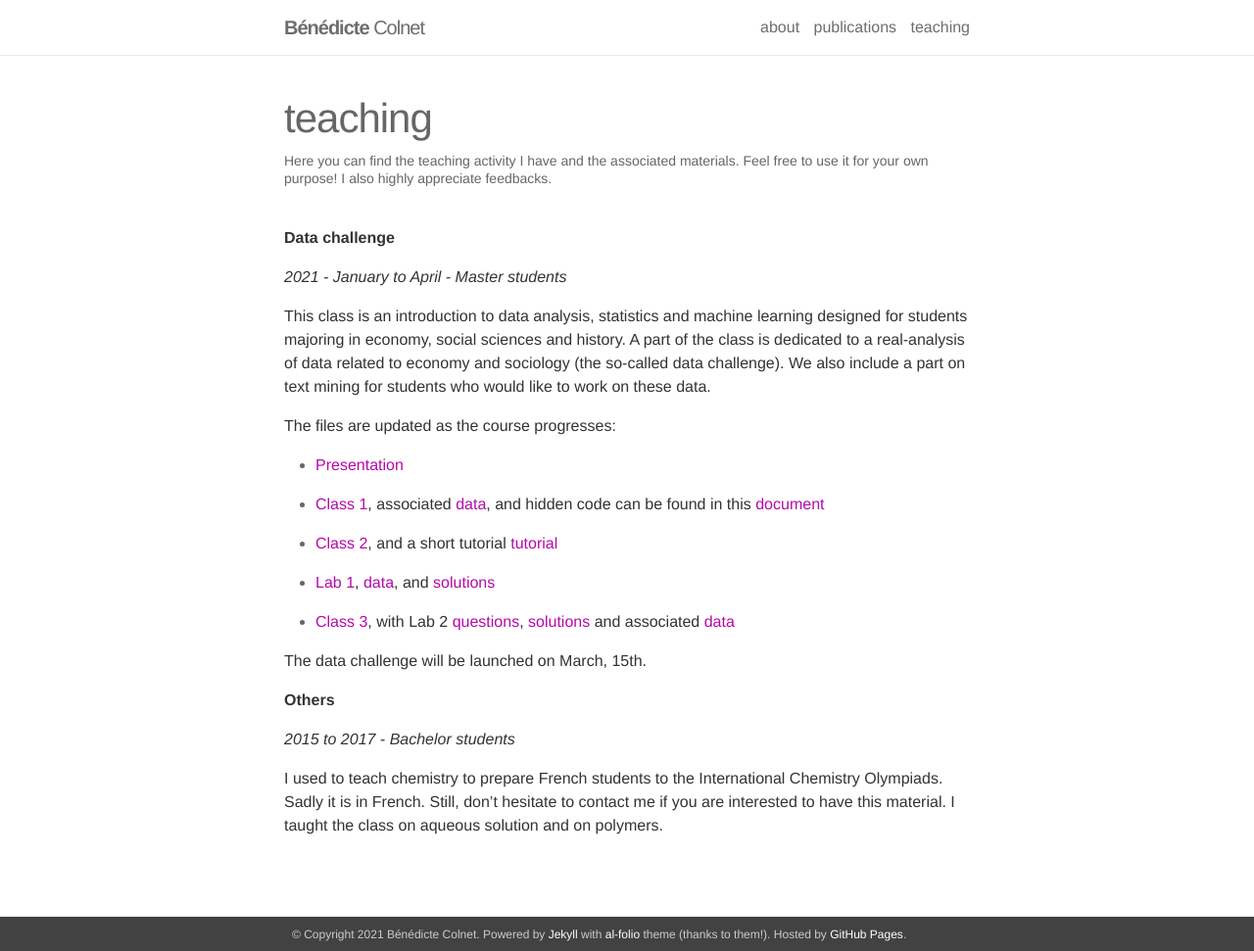
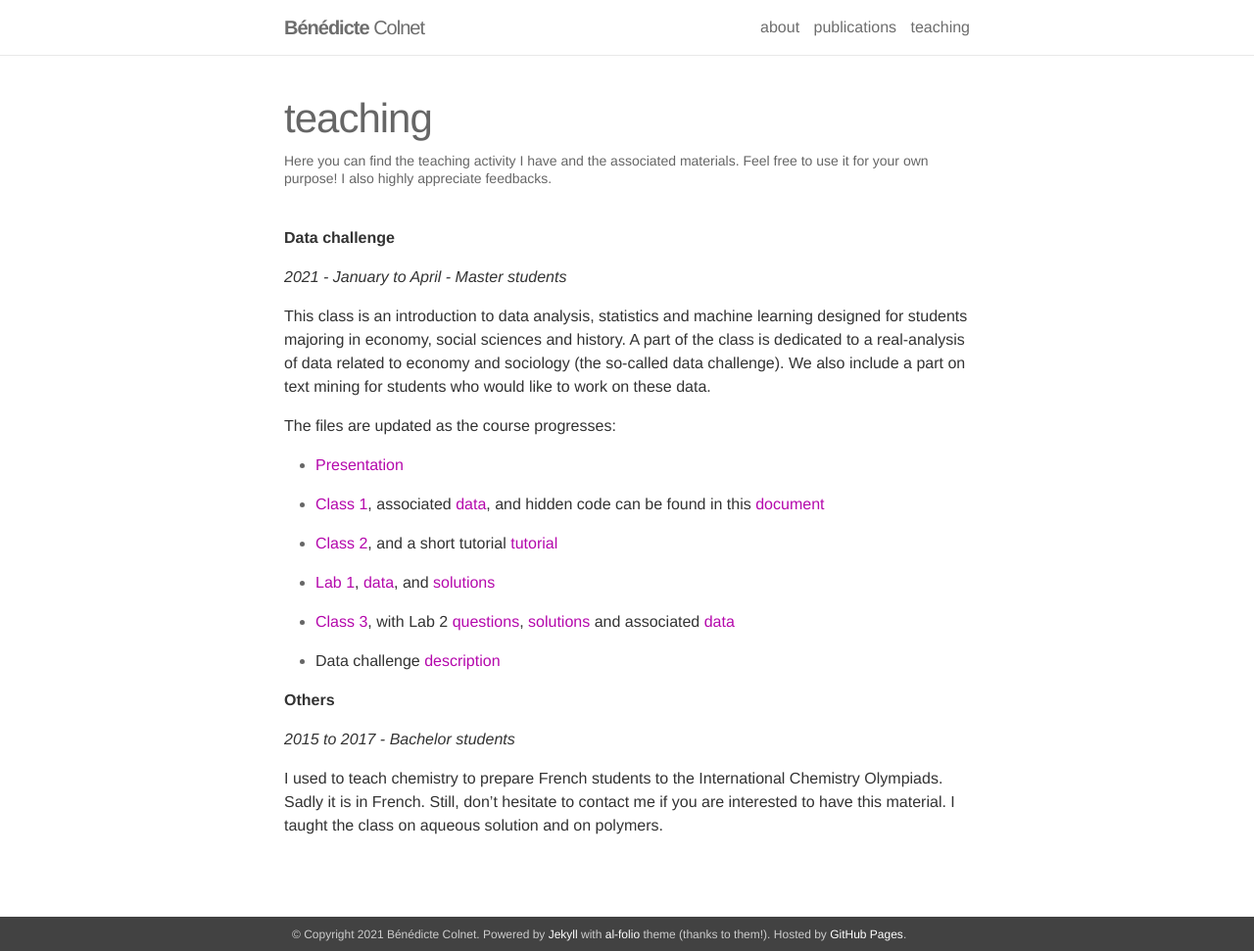
Before and after one commit to BenedicteColnet/BenedicteColnet.github.io, a Jekyll site: the page built from _pages/teaching.md, in a window 1280 px wide and 971 px high. Shown: the whole window at 98% size. Built offline with Jekyll 4.4.1, drawn with Linux system fonts in a browser that asks for light colours; nearby versions of some CDN libraries; comment, search, counter and statistics services are not loaded.

Commit message:
datachallenge description

```diff
--- a/_pages/teaching.md
+++ b/_pages/teaching.md
@@ -24,8 +24,8 @@ The files are updated as the course progresses:
 
 - [Class 3]({{ site.url }}/files/class3/cours/Cours3.html), with Lab 2 [questions]({{ site.url }}/files/class3/lab/Lab3_regression_questions.pdf), [solutions]({{ site.url }}/files/class3/lab/Lab3_regression.pdf) and associated [data]({{ site.url }}/files/class3/lab/bea-2006.csv)
 
+- Data challenge [description]({{ site.url }}/files/datachallenge/DataChallenge.pdf)
 
-The data challenge will be launched on March, 15th.
 
 
 **Others**
```
Also changed, not shown: 1 other file.
